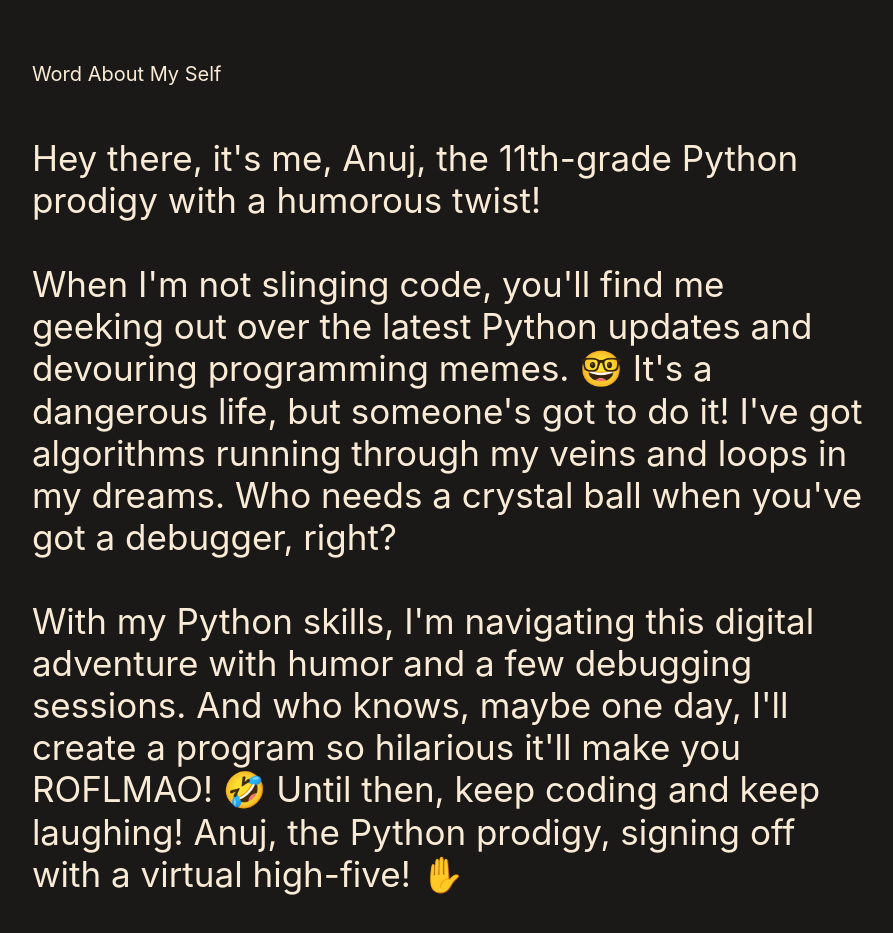
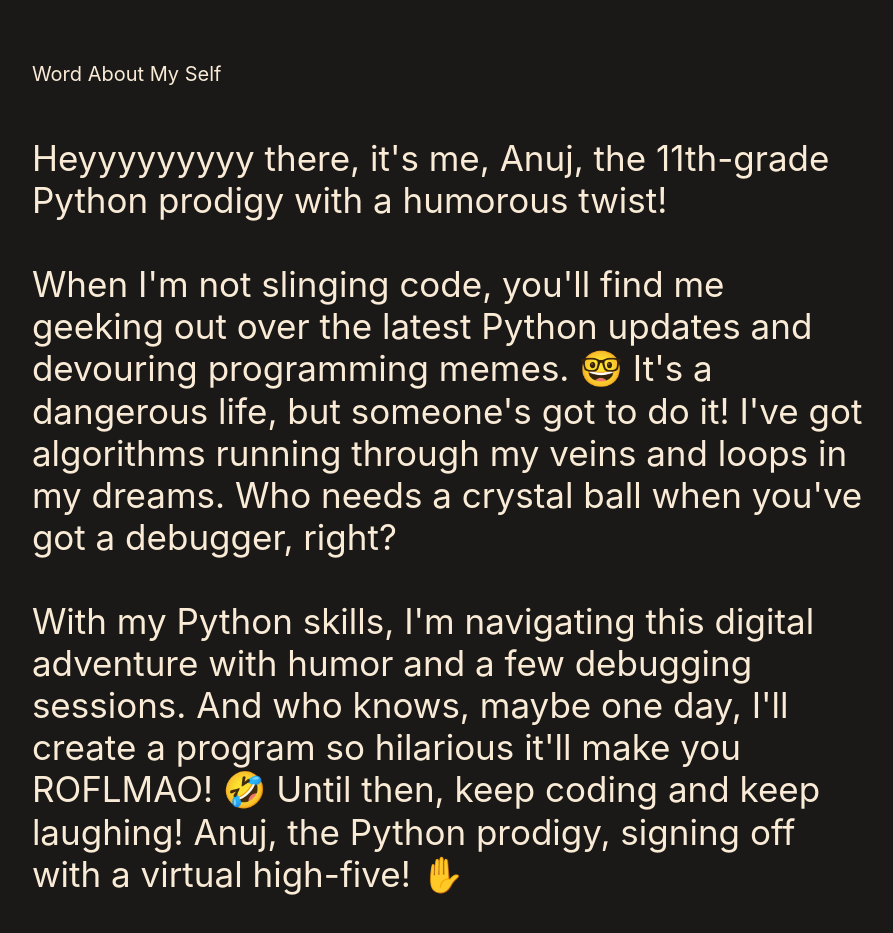
Before and after one commit to Anujgithub10/Anuj-s-Portfolio-website, a plain HTML site: page index.html in a window 1280 px wide. Shown: the part 1060-1993 px from the top of the page, without its empty margins (33-926 px from the left). Drawn offline with Linux system fonts and the light colour scheme.

Commit message:
Update index.html

```diff
--- a/index.html
+++ b/index.html
@@ -37,7 +37,7 @@
 
 
         <p class="perl">Word About My Self</p>
-        <p class="fun">Hey there, it's me, Anuj, the 11th-grade Python prodigy with a humorous twist!
+        <p class="fun">Heyyyyyyyyy there, it's me, Anuj, the 11th-grade Python prodigy with a humorous twist!
             <br><br>
 
             When I'm not slinging code, you'll find me geeking out over the latest Python updates and devouring programming memes. 🤓 It's a dangerous life, but someone's got to do it! I've got algorithms running through my veins and loops in my dreams. Who needs a crystal ball when you've got a debugger, right? <br><br>
```
